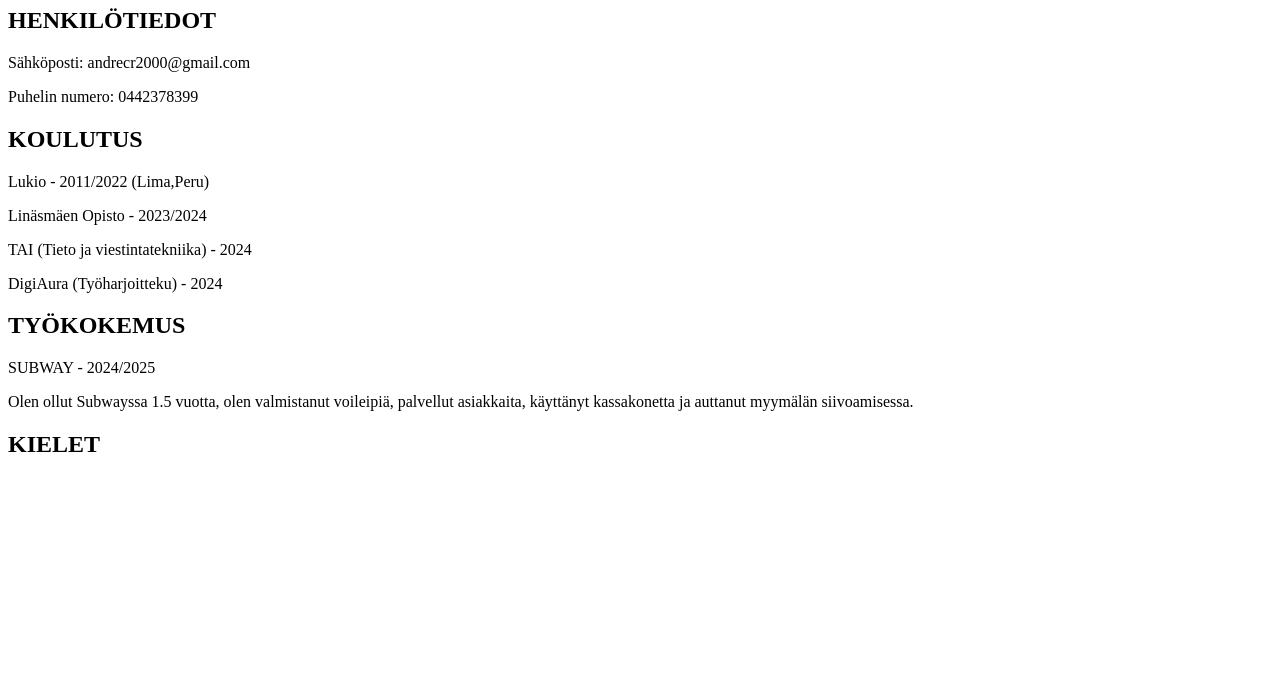
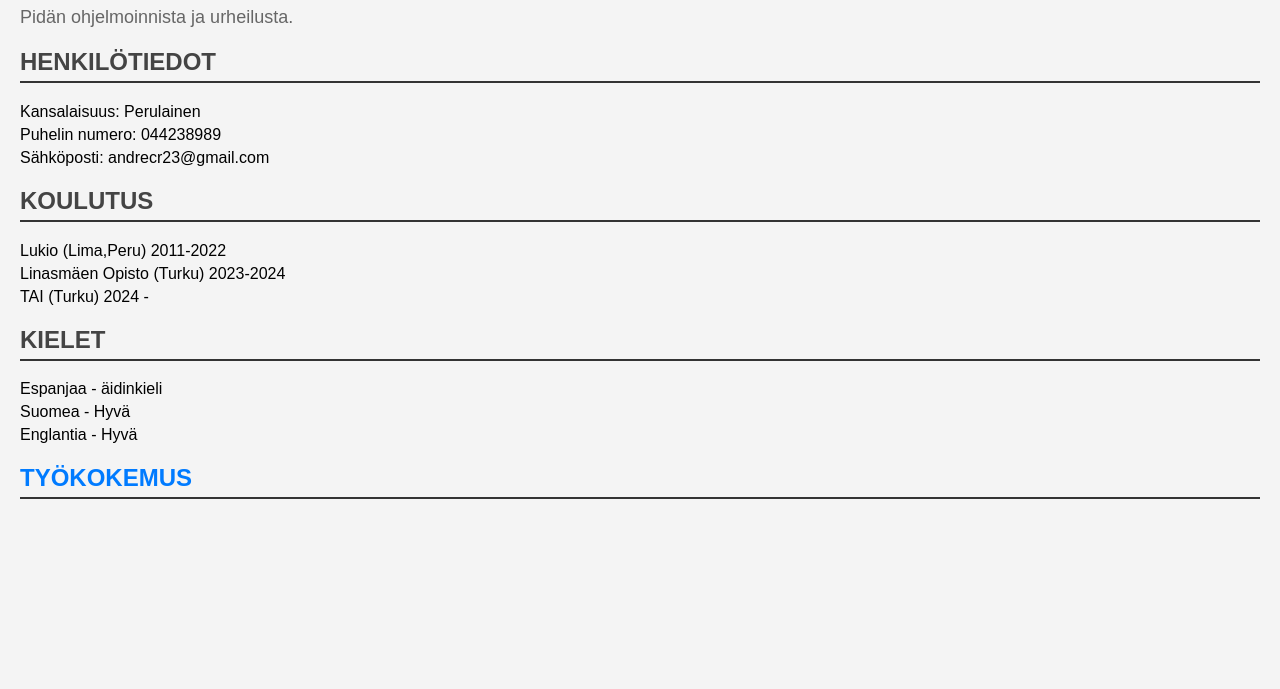
Before and after one commit to Nero10-pe/ProjektinAndre, a plain HTML site: page CV.html in a window 1280 px wide. Shown: the part 111-800 px from the top of the page. Drawn offline with Linux system fonts and the light colour scheme.

Commit message:
Mun  tehtäviä

```diff
--- a/CV.html
+++ b/CV.html
@@ -1,28 +1,76 @@
 <!DOCTYPE html>
-<html lang="fi">
+<html lang_="fi">
+
+<head>
+<meta charset ="UTF-8">
+<title>CV Andre Cerdan</title>
+ <style>
+     body {
+         font-family: Arial, sans-serif;
+         background-color: #f4f4f4;
+         margin: 0;
+         padding: 20px
+     }
+    cv-container {
+        max-width: 700px;
+        margin: auto;
+        background: white;
+        padding: 20px;
+        box-shadow: 0px 0px 10px rgba(0, 0, 0, 0.1);
+        border-radius: 10px;
+    }
+    h1 {
+        color: #444;
+        text-align: center;
+    }
+    h2 {
+       color: #444;
+       border-bottom: 2px solid #333;
+       padding-bottom: 5px;
+    }
+    .subtitule{
+       font-size: 18px;
+       color: #666;
+       margin-top: 0;
+       margin-bottom: 20px;
+    }
+    p {
+        margin: 5px 0;
+    }
+    .link {
+       color: #007bff;
+       text-decoration: none;
+       font-weight: bold;
+    }
+    .link:hover {
+        text-decoration: underline;
+    }
+ </style>
+ '
 </head>
-      <meta charset="UTF-8">
-      <meta name="viewport" content="width-device-widht, initial-scale=1.0">
-      <title>CV-ANDRE CERDAN RIOS</title>
-      <h1>CV-ANDRE CERDAN RIOS</h1>
-      <p>Olen kiinnostunut tietokoneista ja urheilusta</p>
-</head>
-  <body>
-       <h2>HENKILÖTIEDOT</h2>
-       <p>Sähköposti: andrecr2000@gmail.com</p>
-       <p>Puhelin numero: 0442378399</p>
+<body>
+    <div class="cv-container">
 
-       <h2>KOULUTUS</h2>
-       <p>Lukio - 2011/2022 (Lima,Peru)</p>
-       <p>Linäsmäen Opisto - 2023/2024</p>
-       <p>TAI (Tieto ja viestintatekniika) - 2024</p>
-       <p>DigiAura (Työharjoitteku) - 2024</p>
+<h1>CV ANDRE CERDAN RIOS</h1>
+<p class="subtitule">Pidän ohjelmoinnista ja urheilusta.</p>
 
-       <h2>TYÖKOKEMUS</h2>
-       <p>SUBWAY - 2024/2025</p>
-       <P>Olen ollut Subwayssa 1.5 vuotta, olen valmistanut voileipiä, palvellut asiakkaita, käyttänyt kassakonetta ja auttanut myymälän siivoamisessa.</P>
+<h2>HENKILÖTIEDOT</h2>
+<p>Kansalaisuus: Perulainen</p>
+<p>Puhelin numero: 044238989</p>
+<p>Sähköposti: andrecr23@gmail.com</p>
 
-       <h2>KIELET</h2>
-       <p></p>
-  </body>
+<h2>KOULUTUS</h2>
+<p>Lukio (Lima,Peru) 2011-2022</p>
+<p>Linasmäen Opisto (Turku) 2023-2024</p>
+<p>TAI (Turku) 2024 - </p>
+
+<h2>KIELET</h2>
+<p>Espanjaa - äidinkieli</p>
+<p>Suomea - Hyvä </p>
+<p>Englantia - Hyvä</p>
+
+<h2><a href="cvprueba.html" class="link"> TYÖKOKEMUS </a></h2>
+
+</div>
+</body>
 </html>
```
Also changed, not shown: cvprueba.html (added, +36 -0 lines).
